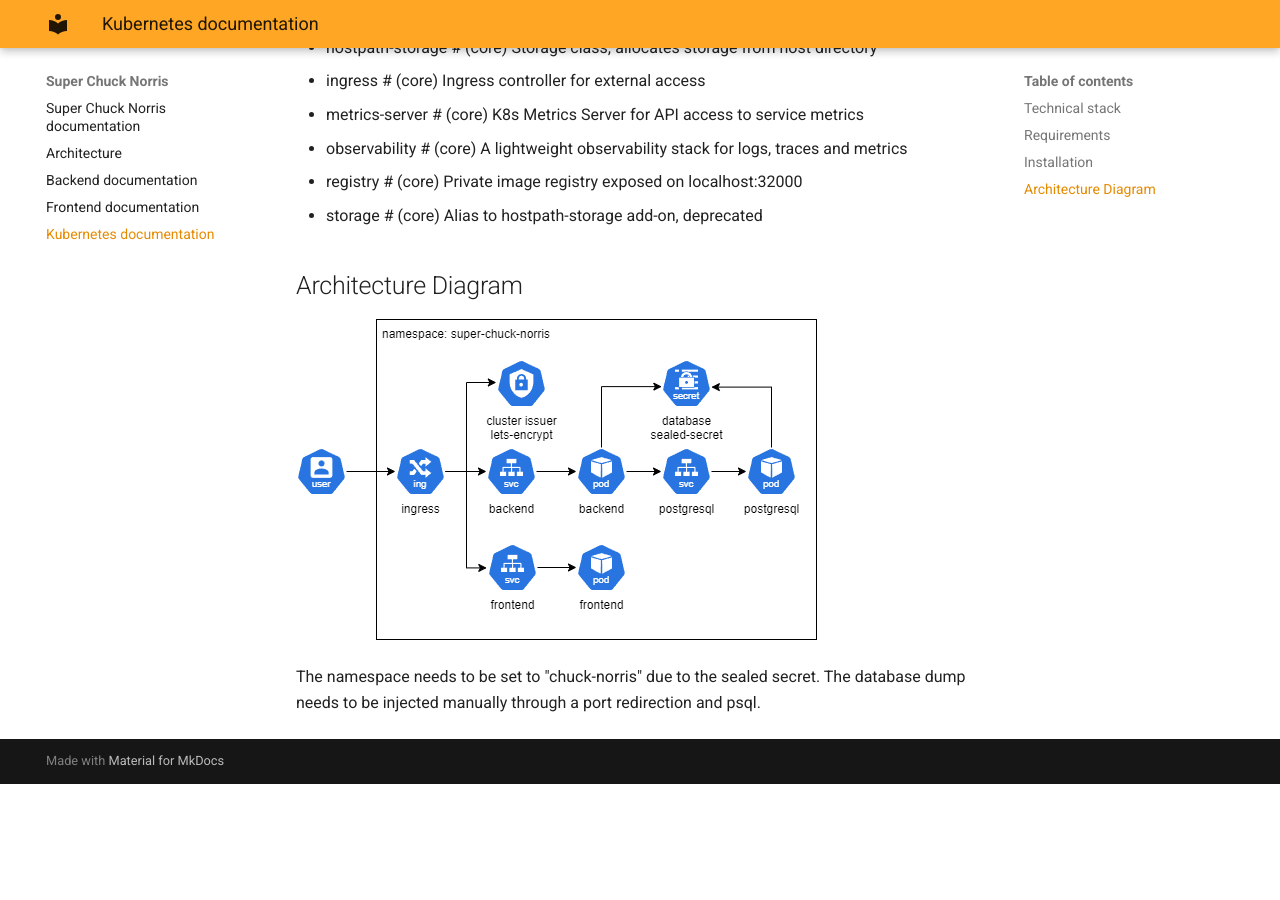
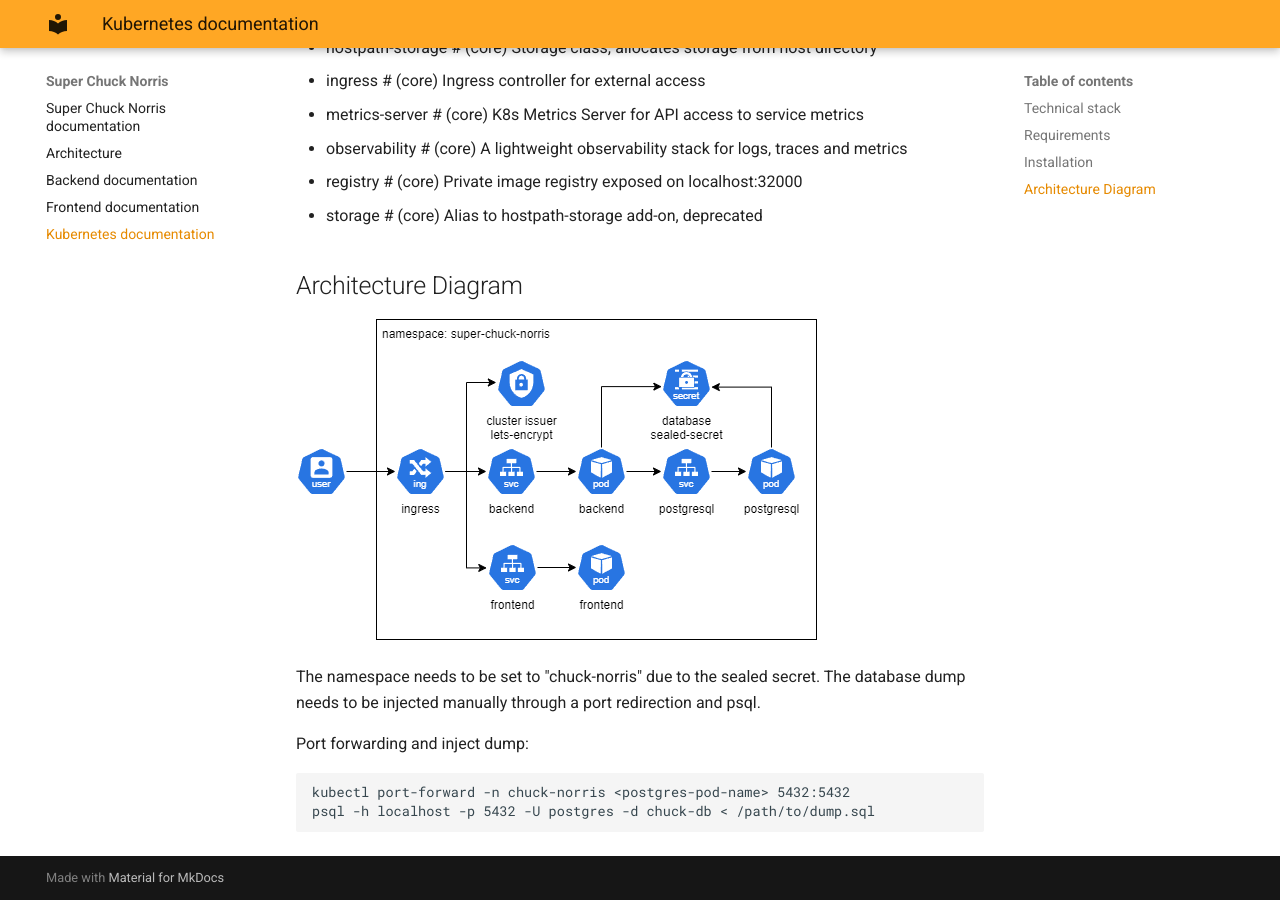
Before and after one commit to filhype-organization/super-chuck-norris-doc, an MkDocs documentation site: the page built from docs/k8s.md, in a window 1280 px wide and 900 px high, scrolled down 976 px. Built offline with MkDocs 1.6.1 and Material for MkDocs 9.7.7, drawn with Linux system fonts in a browser that asks for light colours; before the commit the page ends 1760 px from its top, so only the background shows below that.

Commit message:
ajout doc injection dump

````diff
--- a/docs/k8s.md
+++ b/docs/k8s.md
@@ -37,3 +37,9 @@
 
 The namespace needs to be set to "chuck-norris" due to the sealed secret.
 The database dump needs to be injected manually through a port redirection and psql.
+
+Port forwarding and inject dump:
+```bash
+kubectl port-forward -n chuck-norris <postgres-pod-name> 5432:5432
+psql -h localhost -p 5432 -U postgres -d chuck-db < /path/to/dump.sql
+```
````
